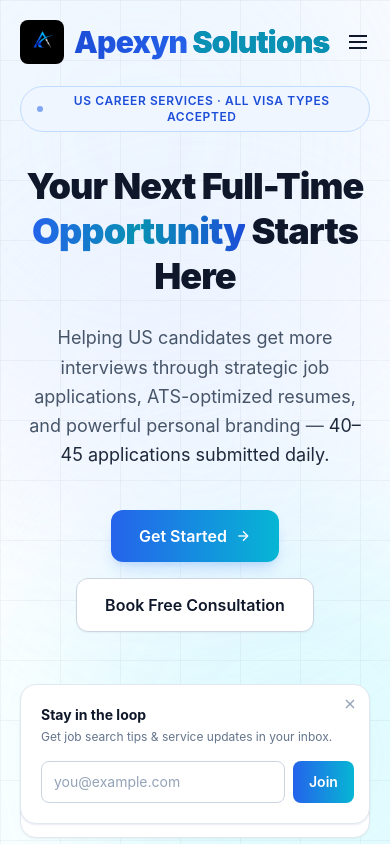
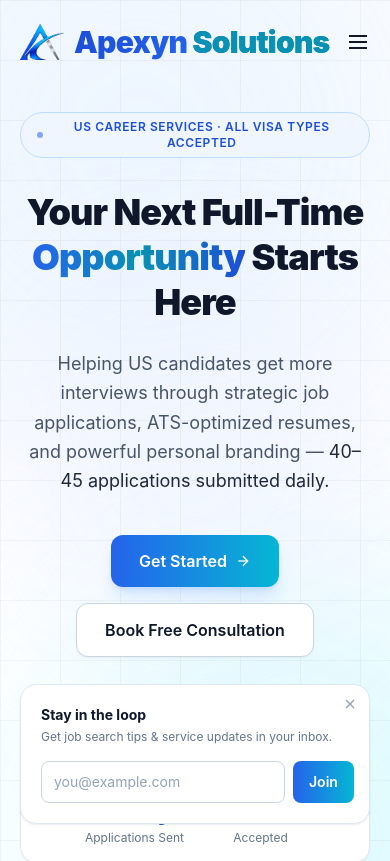
Before and after one commit to Apexyn-creator/APEXYN-WEBSITE, a React (Vite) app: page / in a window 390 px wide. Shown: the top 861 px of the page. Built offline with nearby package versions, Linux system fonts and the light colour scheme.

Commit message:
Update App.jsx

```diff
--- a/src/App.jsx
+++ b/src/App.jsx
@@ -70,7 +70,7 @@
     <nav className={`fixed top-0 left-0 right-0 z-50 transition-all duration-300 ${scrolled ? "bg-white/90 backdrop-blur-md border-b border-slate-200 py-3 shadow-sm" : "py-5"}`}>
       <div className="max-w-6xl mx-auto px-5 flex items-center justify-between">
         <div className="flex items-center gap-2.5">
-          <img src="/logo.jpeg" alt="Apexyn Solutions" className="w-11 h-11 rounded-lg object-cover" />
+          <img src="/logo.png" alt="Apexyn Solutions" className="w-11 h-11 object-contain" />
           <span className="font-black text-3xl tracking-tight bg-gradient-to-r from-blue-700 via-blue-600 to-cyan-600 bg-clip-text text-transparent">Apexyn <span className="text-cyan-600">Solutions</span></span>
         </div>
         <div className="hidden md:flex items-center gap-7">
@@ -104,7 +104,7 @@
 function Hero() {
   const scrollTo = (id) => document.getElementById(id)?.scrollIntoView({ behavior: "smooth" });
   return (
-    <section className="relative min-h-screen flex items-center justify-center overflow-hidden pt-20 bg-white">
+    <section className="relative flex items-center justify-center overflow-hidden pt-28 pb-16 md:min-h-screen md:pt-20 md:pb-0 bg-white">
       <div className="absolute inset-0 overflow-hidden pointer-events-none">
         <div className="absolute -top-40 -left-40 w-[600px] h-[600px] rounded-full bg-blue-200/40 blur-[120px] animate-pulse" style={{ animationDuration: "4s" }}/>
         <div className="absolute -bottom-40 -right-40 w-[500px] h-[500px] rounded-full bg-cyan-200/40 blur-[100px] animate-pulse" style={{ animationDuration: "6s" }}/>
```
